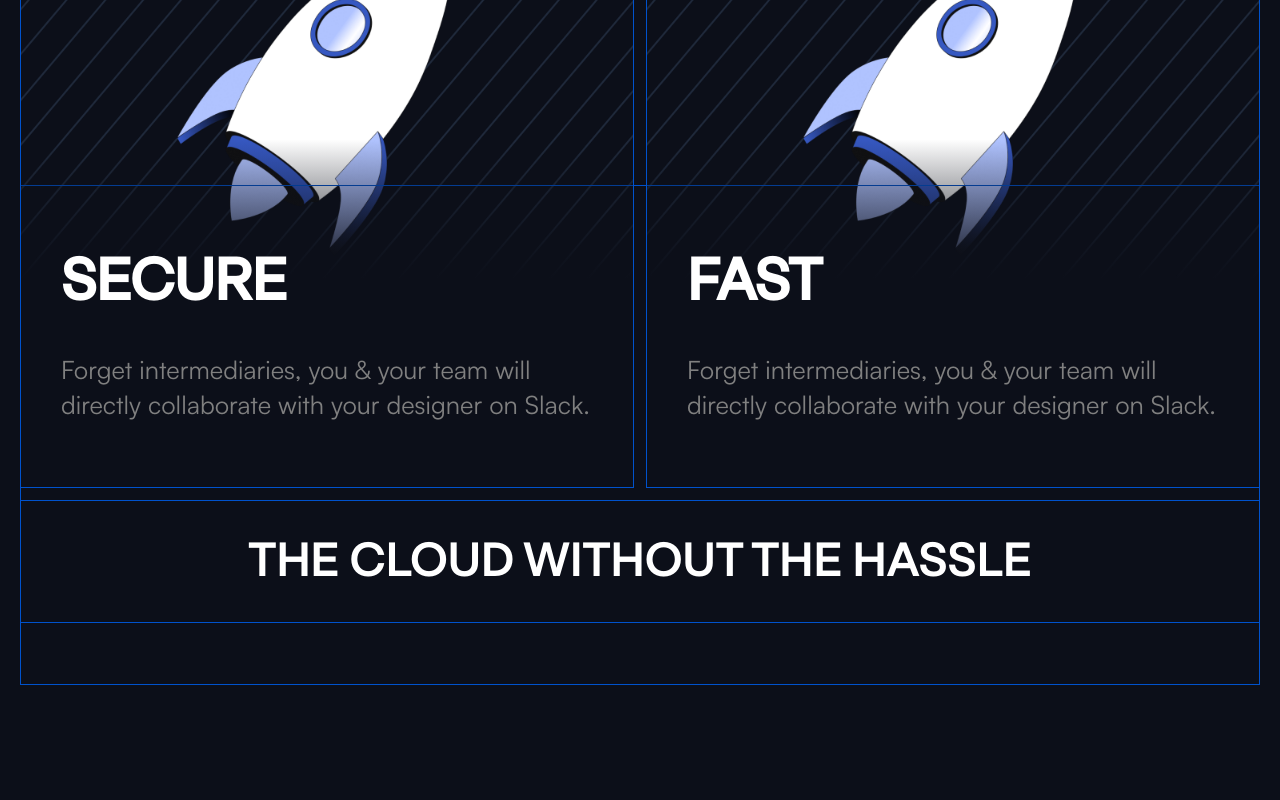
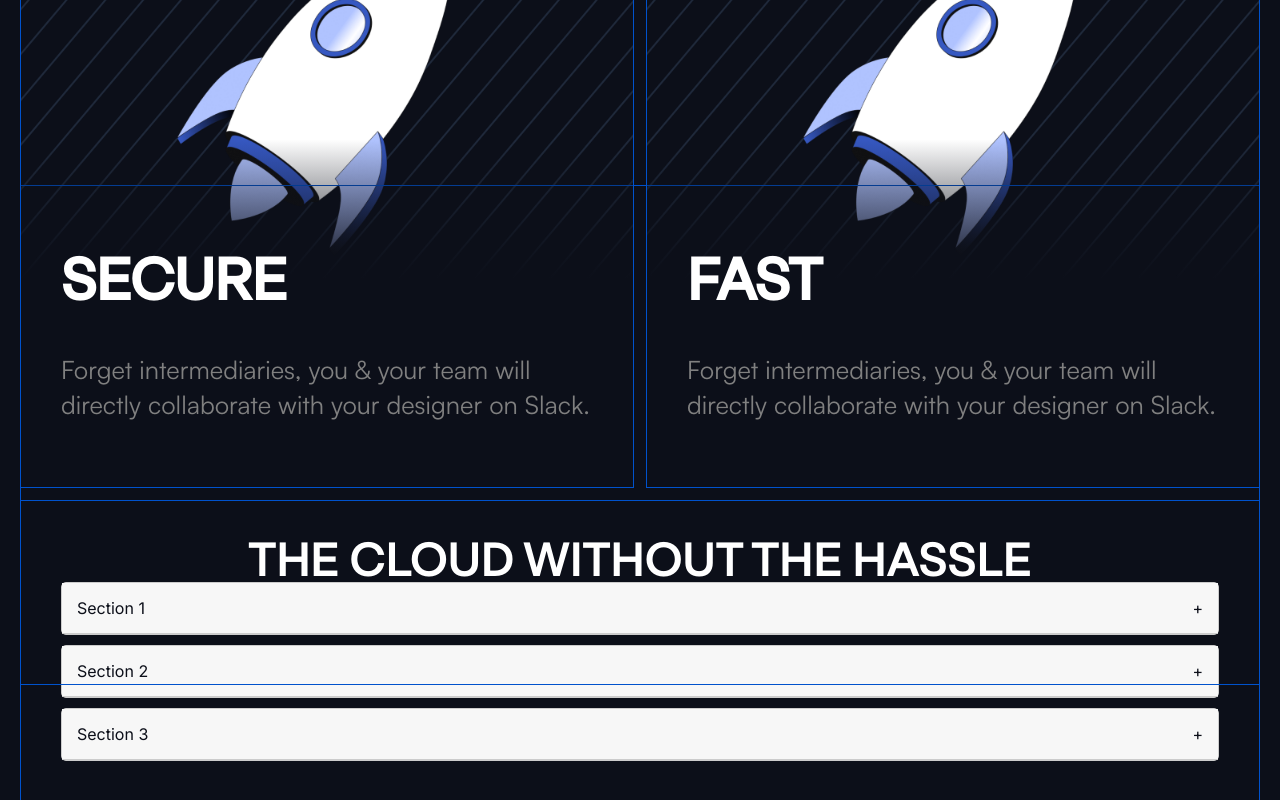
Before and after one commit to QuoteDev/FileMuleV2, a Next.js app: page / in a window 1280 px wide. Shown: the part 735-1535 px from the top of the page. Before the commit the page ends 1420 px from the top, so only its background shows below. Built offline with nearby package versions, Linux system fonts and the light colour scheme.

Commit message:
chore: Add accordion component for collapsible sections on home page

```diff
--- /dev/null
+++ b/app/components/Accordion.module.css
@@ -0,0 +1,33 @@
+/* components/Accordion.module.css */
+.accordion {
+  width: 100%;
+  margin: 0 auto;
+}
+
+.item {
+  border: 1px solid #ccc;
+  margin-bottom: 10px;
+  border-radius: 5px;
+}
+
+.title {
+  display: flex;
+  justify-content: space-between;
+  padding: 15px;
+  cursor: pointer;
+  background-color: #f7f7f7;
+  border-bottom: 1px solid #ccc;
+}
+
+.content {
+  max-height: 0;
+  overflow: hidden;
+  transition: max-height 0.3s ease;
+  padding: 0 15px;
+  background-color: #fff;
+}
+
+.content.open {
+  max-height: 200px;
+  padding: 15px;
+}
--- /dev/null
+++ b/app/components/Accordion.tsx
@@ -0,0 +1,56 @@
+// components/Accordion.tsx
+"use client"; // Add this line
+
+import { useState } from 'react';
+import styles from './Accordion.module.css';
+
+interface AccordionItem {
+  title: string;
+  content: string;
+}
+
+interface AccordionProps {
+  items: AccordionItem[];
+  allowMultipleOpen?: boolean;
+}
+
+const Accordion: React.FC<AccordionProps> = ({ items, allowMultipleOpen = false }) => {
+  const [openIndexes, setOpenIndexes] = useState<number[]>([]);
+
+  const handleToggle = (index: number) => {
+    if (allowMultipleOpen) {
+      setOpenIndexes((prev) =>
+        prev.includes(index) ? prev.filter((i) => i !== index) : [...prev, index]
+      );
+    } else {
+      setOpenIndexes((prev) =>
+        prev.includes(index) ? [] : [index]
+      );
+    }
+  };
+
+  return (
+    <div className={styles.accordion}>
+      {items.map((item, index) => (
+        <div key={index} className={styles.item}>
+          <div
+            className={styles.title}
+            onClick={() => handleToggle(index)}
+          >
+            {item.title}
+            <span>{openIndexes.includes(index) ? '-' : '+'}</span>
+          </div>
+          <div
+            className={`${styles.content} ${
+              openIndexes.includes(index) ? styles.open : ''
+            }`}
+          >
+            {item.content}
+          </div>
+        </div>
+      ))}
+    </div>
+  );
+};
+
+export default Accordion;
--- a/app/page.tsx
+++ b/app/page.tsx
@@ -6,6 +6,7 @@
 import Navbar from "@/app/components/navbar";
 import './components/headerbutton.css';
 import './components/navbar.css';
+import Accordion from './components/Accordion';
 
 import React, { CSSProperties } from 'react';
 import SpaceDiv from "./components/space";
@@ -15,6 +16,20 @@
 };
 
 export default function Home() {
+  const items = [
+    {
+      title: 'Section 1',
+      content: 'Content for section 1',
+    },
+    {
+      title: 'Section 2',
+      content: 'Content for section 2',
+    },
+    {
+      title: 'Section 3',
+      content: 'Content for section 3',
+    },
+  ];
   return (
     <>
       <Navbar />
@@ -67,6 +82,7 @@
         </div>
         <div className="empty-item">
           <h1 className="title">THE CLOUD WITHOUT THE HASSLE</h1>
+          <Accordion items={items} allowMultipleOpen={true} />
         </div>
       </div>
       <div className="testcontainer">
```
